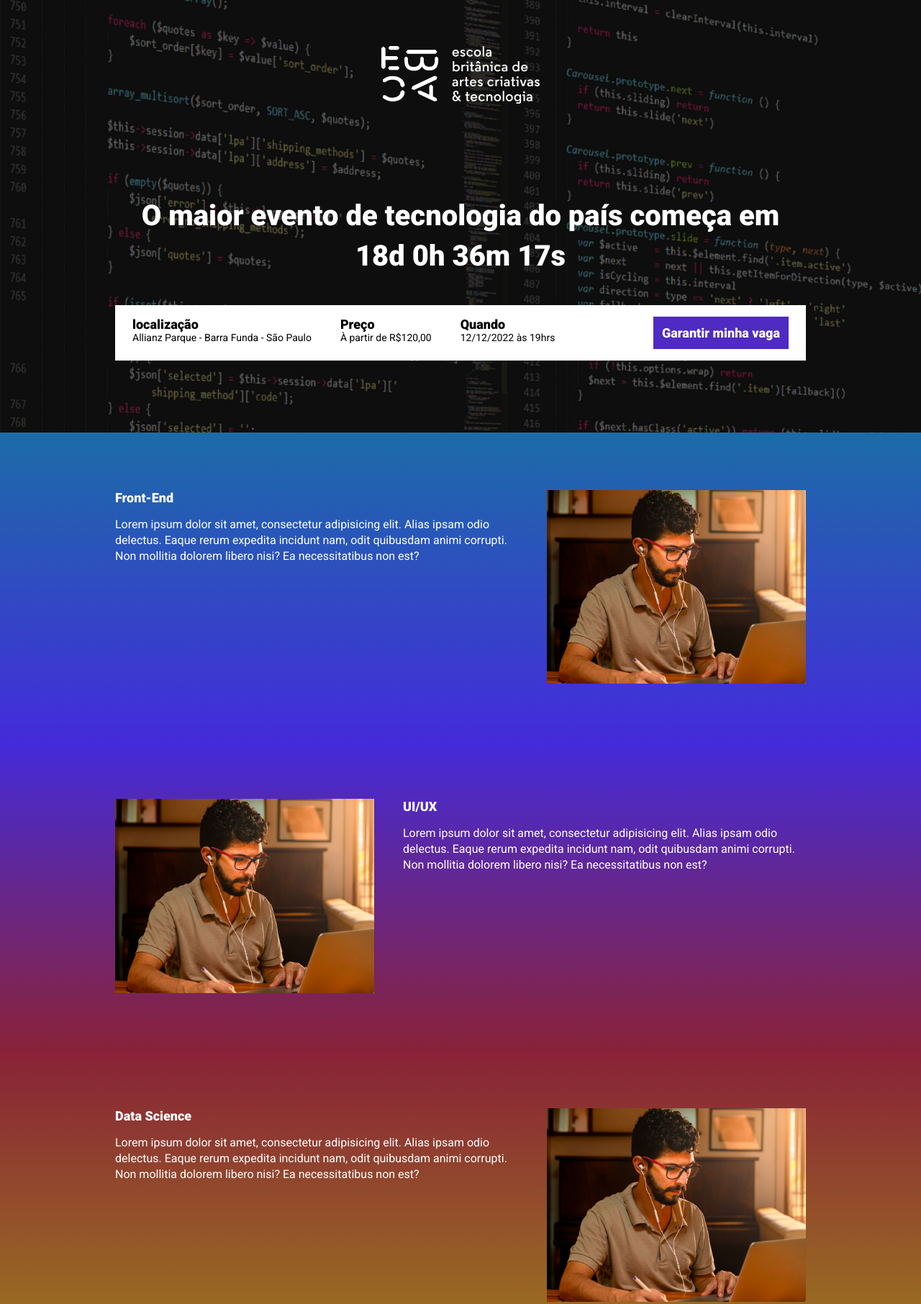
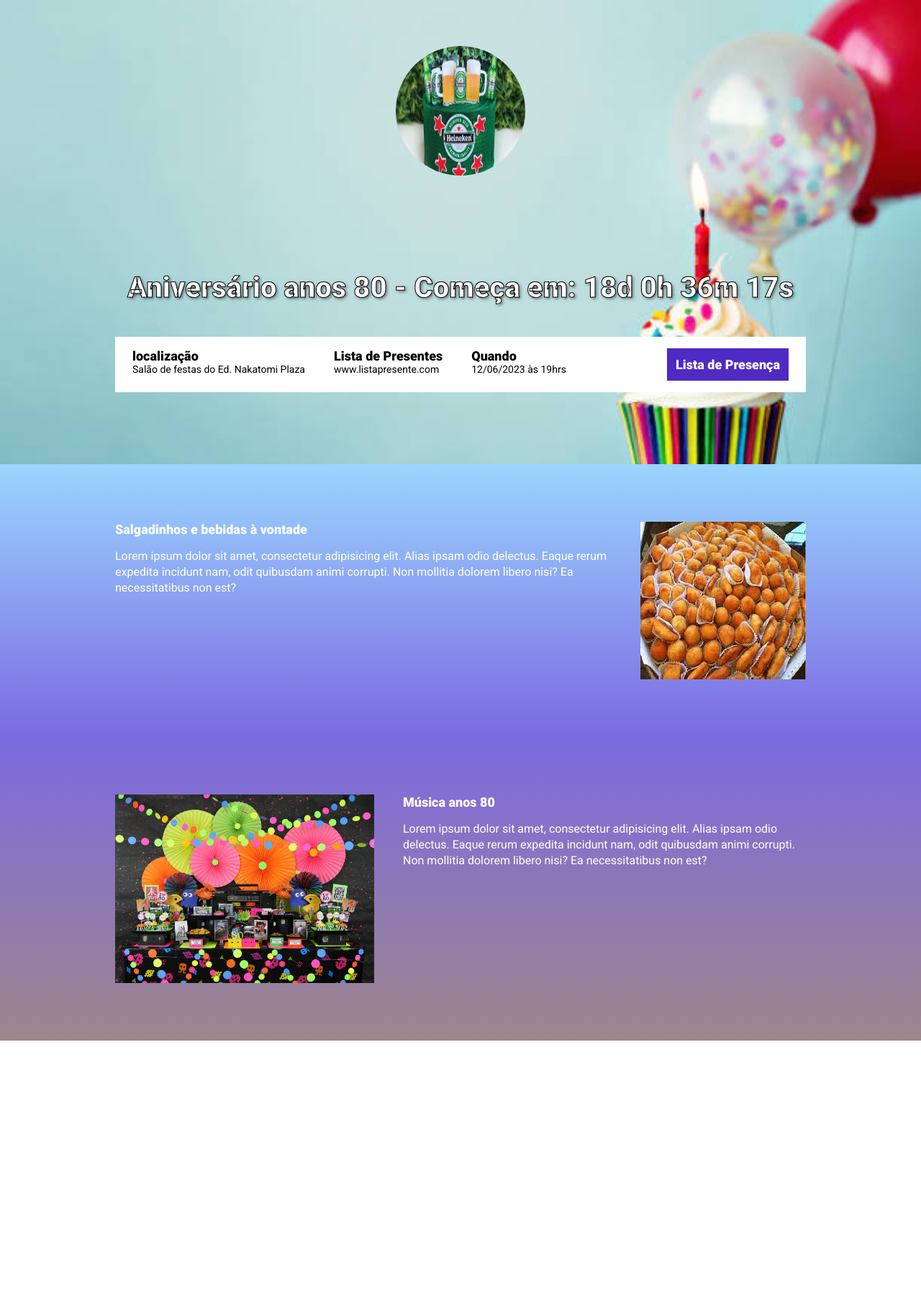
Before and after one commit to luizsant/newproject, a website built with Parcel: page src/index.html in a window 1280 px wide. Shown: the top 1812 px of the page at 72% size. After the commit the page ends 1446 px from the top, so only its background shows below. Built offline with nearby package versions, Linux system fonts and the light colour scheme.

Commit message:
correções

```diff
--- a/src/index.html
+++ b/src/index.html
@@ -10,75 +10,54 @@
 <body>
     <header class="hero">
         <div class="container">
-            <img class="hero__logo" src="./images/ebac_logo.svg" alt="">
+            <img class="hero__logo" src="./images/bolo-heineken-1.png" alt="">
             <p class="hero__text">
-                O maior evento de tecnologia do país começa em <span id="contador"></span>
+                Aniversário anos 80 - Começa em: <span id="contador"></span>
             </p>
             <div class="infos-bar">
                 <ul class="infos-bar__infos">
                     <li class="infos-bar__infos__item">
                         <b>localização</b>
-                        Allianz Parque - Barra Funda - São Paulo
+                        Salão de festas do Ed. Nakatomi Plaza
                     </li>
                     <li class="infos-bar__infos__item">
-                        <b>Preço</b>
-                        À partir de R$120,00
+                        <b>Lista de Presentes</b>
+                        <a href="">www.listapresente.com</a>
                     </li>
                     <li class="infos-bar__infos__item">
                         <b>Quando</b>
-                        12/12/2022 às 19hrs
+                        12/06/2023 às 19hrs
                     </li>
                 </ul>
             </ul>
-            <a href="#" class="button button--primary">Garantir minha vaga</a>
+            <a href="#" class="button button--primary">Lista de Presença</a>
             </div>
         </div>
 
     </header>
     <section class="event event--frontend" >
-        <div class="container" data-aos="fade-right">
+        <div class="container" data-aos="fade-up">
             <div class="event__details">
-                <h2 class="event__details__title" >Front-End</h2>
+                <h2 class="event__details__title" >Salgadinhos e bebidas à vontade</h2>
                 <p class="event__details__description">
                     Lorem ipsum dolor sit amet, consectetur adipisicing elit. Alias ipsam odio delectus. Eaque rerum expedita incidunt nam, odit quibusdam animi corrupti. Non mollitia dolorem libero nisi? Ea necessitatibus non est?
                 </p>
             </div>
-            <img class="event__image" src="/src/images/frontend.png" alt="Front-End">
+            <img class="event__image" src="/src/images/salgados.jpeg" alt="Front-End">
         </div>
     </section>
     <section class="event event--ui-ux event--image-left">
-        <div class="container" data-aos="fade-left">
+        <div class="container" data-aos="fade-up">
             <div class="event__details">
-                <h2 class="event__details__title" >UI/UX</h2>
+                <h2 class="event__details__title" >Música anos 80</h2>
                 <p class="event__details__description">
                     Lorem ipsum dolor sit amet, consectetur adipisicing elit. Alias ipsam odio delectus. Eaque rerum expedita incidunt nam, odit quibusdam animi corrupti. Non mollitia dolorem libero nisi? Ea necessitatibus non est?
                 </p>
             </div>
-            <img class="event__image" src="/src/images/frontend.png" alt="Front-End">
+            <img class="event__image" src="/src/images/aos80.jpg" alt="Front-End">
         </div>
     </section>
-    <section class="event event--data-science">
-        <div class="container" data-aos="fade-right">
-            <div class="event__details">
-                <h2 class="event__details__title" >Data Science</h2>
-                <p class="event__details__description">
-                    Lorem ipsum dolor sit amet, consectetur adipisicing elit. Alias ipsam odio delectus. Eaque rerum expedita incidunt nam, odit quibusdam animi corrupti. Non mollitia dolorem libero nisi? Ea necessitatibus non est?
-                </p>
-            </div>
-            <img class="event__image" src="/src/images/frontend.png" alt="Front-End">
-        </div>
-    </section>
-    <section class="event event--backend event--image-left">
-        <div class="container" data-aos="fade-left">
-            <div class="event__details">
-                <h2 class="event__details__title" >Beck-End</h2>
-                <p class="event__details__description">
-                    Lorem ipsum dolor sit amet, consectetur adipisicing elit. Alias ipsam odio delectus. Eaque rerum expedita incidunt nam, odit quibusdam animi corrupti. Non mollitia dolorem libero nisi? Ea necessitatibus non est?
-                </p>
-            </div>
-            <img class="event__image" src="/src/images/frontend.png" alt="Front-End">
-        </div>
-    </section>
+
 
 <script src="https://unpkg.com/aos@next/dist/aos.js"></script>
 <script src="./scripts/main.js"></script>
--- a/src/style/_hero.scss
+++ b/src/style/_hero.scss
@@ -3,13 +3,18 @@
 .hero {
     padding-top: 64px;
     padding-bottom: 100px;
-    background-image: url(/src/images/fundo.png);
+    background-image: url(/src/images/wall.jpg);
     background-repeat: no-repeat;
     background-size: cover;
     position: relative;
 
+
+
     .container {
         position: relative;
+        a {
+            color: #000;
+        }
     }
 
     &::before {
@@ -18,7 +23,7 @@
         left: 0;
         width: 100%;
         height: 100%;
-        background-color: var.$secondTextColor;
+
         content: '';
         opacity: 0.5;
     }
@@ -32,13 +37,17 @@
         line-height: 56px;
         text-align: center;
         margin-bottom: 40px;
+        -webkit-text-stroke: 1px black;
+        text-shadow: 2px 2px 4px rgba(0, 0, 0, 0.5);
       }
 
 
     &__logo {
         margin: 0 auto;
-        height: 80px;
+        height: 180px;
+        width: 180px;
         display: block;
+        border-radius: 50%;
 
     }
     @media (max-width: 640px) {
--- a/src/style/_var.scss
+++ b/src/style/_var.scss
@@ -1,8 +1,8 @@
 $textColor: #fff;
 $secondTextColor: #000;
 
-$blue1: #1b6CA7;
-$blue2:#442BDB;
-$pink: #892238;
+$blue1: #9ad5ff;
+$blue2:#7c6ae2;
+$pink: #9e868b;
 $yellow: #9c791d;
 $purple: #4f2ac3;
--- a/src/style/components/_buttons.scss
+++ b/src/style/components/_buttons.scss
@@ -9,7 +9,7 @@
     white-space: nowrap;
 
     &--primary {
-        color:var.$textColor;
+        color:var.$textColor !important;
         background-color: var.$purple;
     }
 
--- a/src/style/main.scss
+++ b/src/style/main.scss
@@ -15,6 +15,7 @@
     font-family: Roboto, sans-serif;
     color: var.$textColor;
     list-style: none;
+    text-decoration: none;
 }
 
 .container {
```
Also changed, not shown: src/scripts/main.js (+0 -26 lines), src/images/aos80.jpg (added), src/images/bolo-heineken-1.png (added), src/images/salgados.jpeg (added), src/images/wall.jpg (added).
